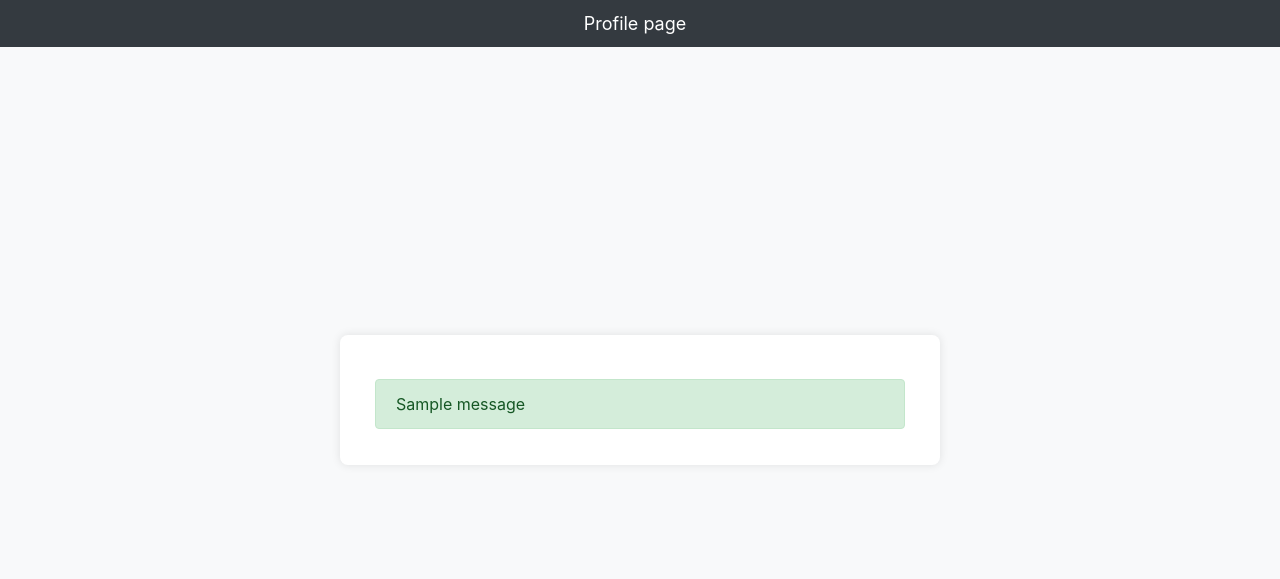
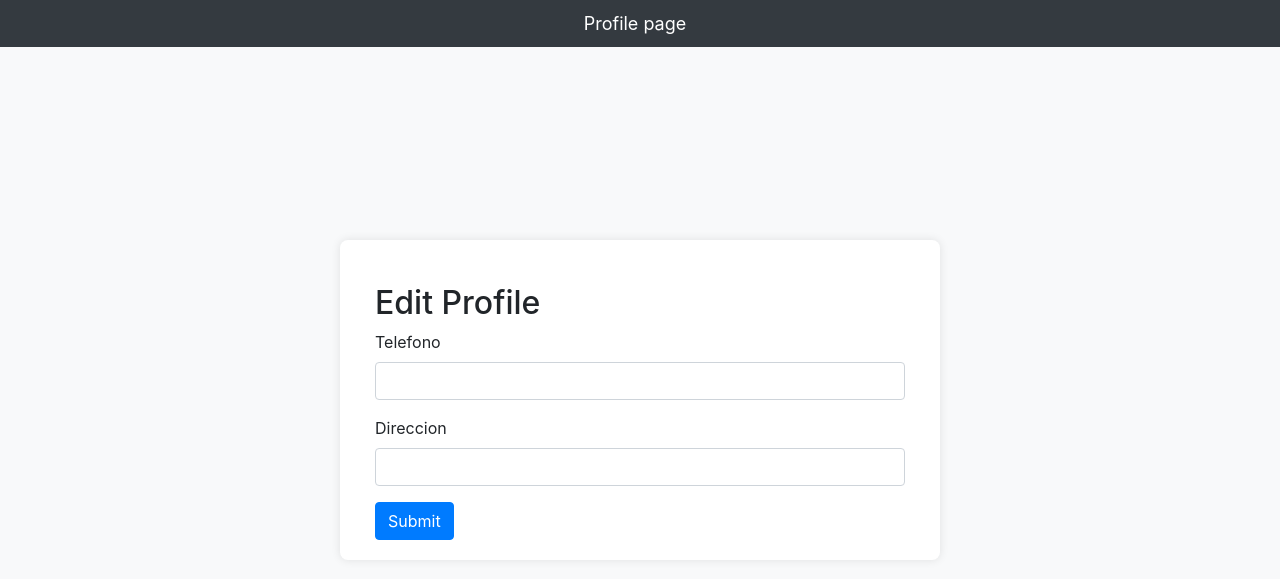
Before and after one commit to AlineRG/easyGrade, a Python web app: template app/templates/editProfile.html in a window 1280 px wide. Shown: the top 579 px of the page. Run offline with Jinja, Linux system fonts and the light colour scheme; the template is opened without the code that fills it, so the values that code supplies are empty, except form fields; one stand-in notice (Sample message) is shown; form fields are guessed from the names that the template uses; some libraries are stand-ins or nearby versions.

Commit message:
Edit editProfile.html

```diff
--- a/app/templates/editProfile.html
+++ b/app/templates/editProfile.html
@@ -21,20 +21,22 @@
     <div class="main-container">
         <main>
             <div class="container mt-4">
-                {% with messages = get_flashed_messages(with_categories=true) %}
-                    {% if messages %}
-                        {% for category, message in messages %}
-                            <div class="alert alert-{{ category }}" role="alert">
-                                {{ message }}
-                            </div>
-                        {% endfor %}
-                    {% endif %}
-                {% endwith %}
+                <h2>Edit Profile</h2>
+                <form method="POST" action="{{ url_for('edit_profile.edit_profile') }}">
+                    {{ edit_profile_form.hidden_tag() }}
+                    <div class="form-group">
+                        {{ edit_profile_form.telefono.label(class="form-label") }}
+                        {{ edit_profile_form.telefono(class="form-control") }}
+                    </div>
+                    <div class="form-group">
+                        {{ edit_profile_form.direccion.label(class="form-label") }}
+                        {{ edit_profile_form.direccion(class="form-control") }}
+                    </div>
+                    {{ edit_profile_form.submit(class="btn btn-primary") }}
+                </form>
             </div>
+        </main>
+    </div>
 
-    <!-- JS de Bootstrap -->
-    <script src="https://code.jquery.com/jquery-3.5.1.slim.min.js"></script>
-    <script src="https://cdn.jsdelivr.net/npm/@popperjs/core@2.9.2/dist/umd/popper.min.js"></script>
-    <script src="https://stackpath.bootstrapcdn.com/bootstrap/4.5.2/js/bootstrap.min.js"></script>
 </body>
 </html>
```
